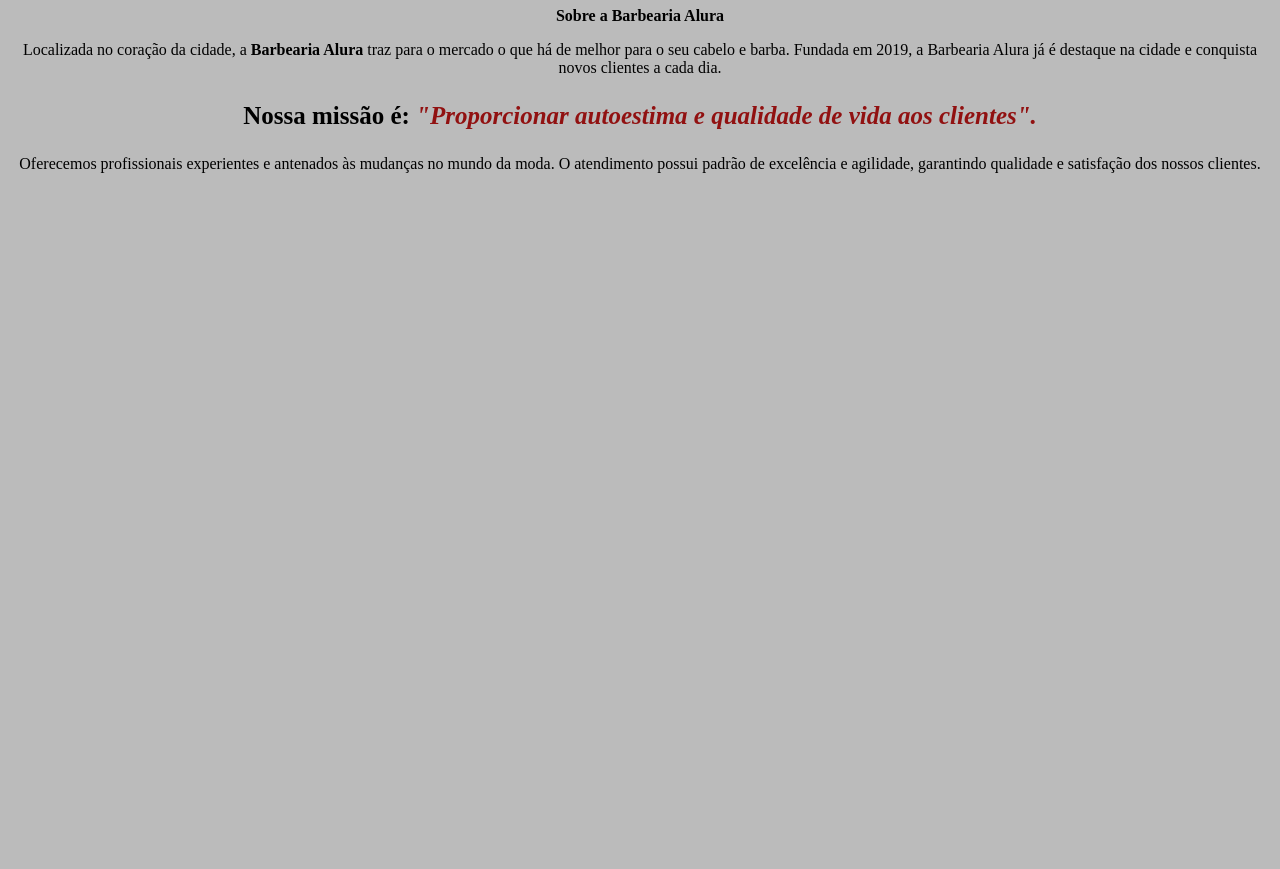
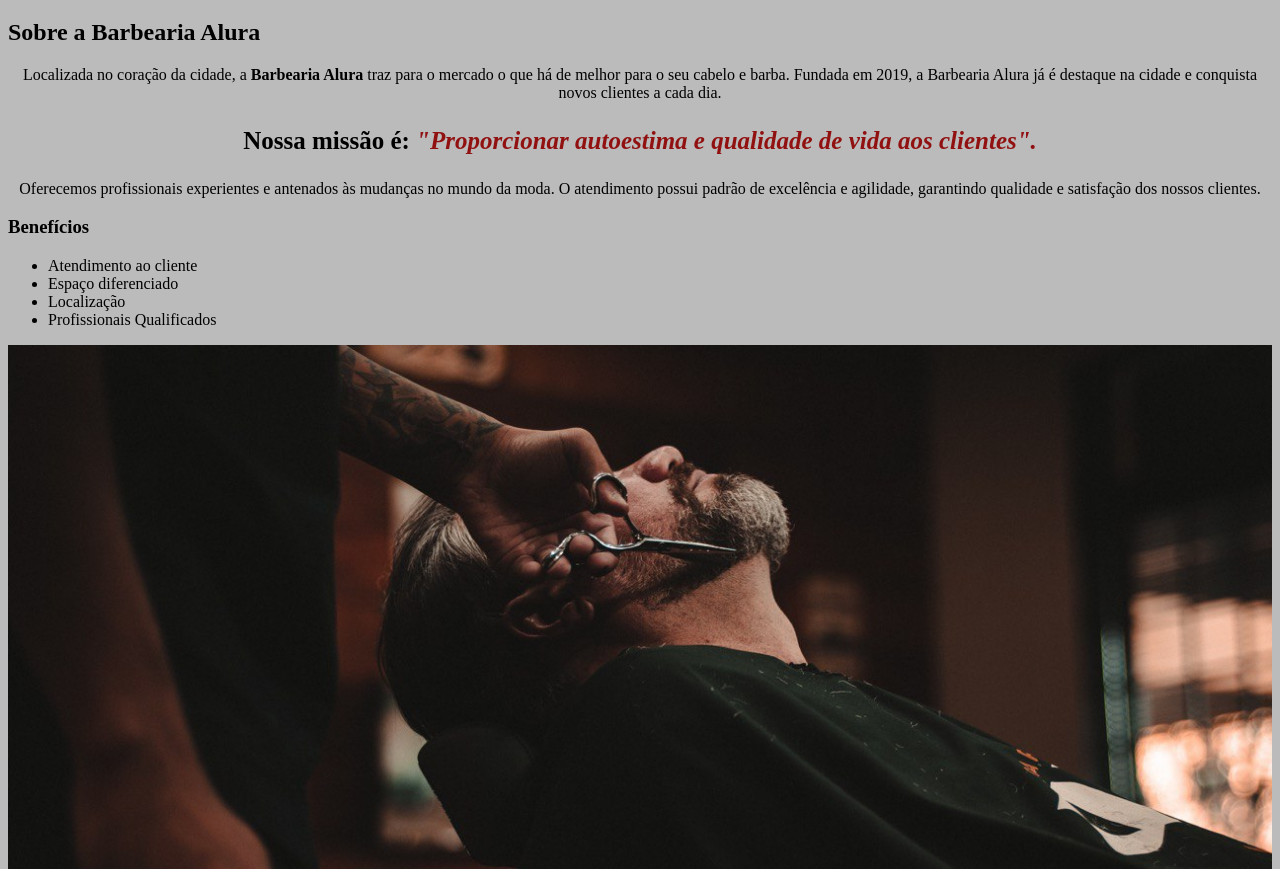
Before and after one commit to PRIh007/Programa-o1, a plain HTML site: page index.html in a window 1280 px wide. Shown: the part 559-1428 px from the top of the page. Before the commit the page ends 800 px from the top, so only its background shows below. Drawn offline with Linux system fonts and the light colour scheme.

Commit message:
05/03 :[

```diff
--- a/index.html
+++ b/index.html
@@ -7,12 +7,31 @@
     <link rel="stylesheet" href="style.css">
 </head>
 <body>
+    <header>
+        <h1 class="tilulo principal">Barbearia Alura</h1>
+    </header>
     <img src="banner.jpg" alt="Barbearia Alura">
-    <h1>Barbearia Alura</h1>
-    <p><strong>Sobre a Barbearia Alura</strong></p>
-    <p>Localizada no coração da cidade, a <strong>Barbearia Alura</strong> traz para o mercado o que há de melhor para o seu cabelo e barba. Fundada em 2019, a Barbearia Alura já é destaque na cidade e conquista novos clientes a cada dia.</p>
+
+    <div class="principal">
+    <h2 class="titulo centralizado">Sobre a Barbearia Alura</h2>
+
+    <p>Localizada no coração da cidade, a <strong>Barbearia Alura</strong> traz para o mercado o que há de melhor para o seu cabelo e barba. Fundada em 2019,
+     a Barbearia Alura já é destaque na cidade e conquista novos clientes a cada dia.</p>
     <p id="missao"><strong>Nossa missão é: <em>"Proporcionar autoestima e qualidade de vida aos clientes".</em></strong></p>
-    <p>Oferecemos profissionais experientes e antenados às mudanças no mundo da moda. O atendimento possui padrão de excelência e agilidade, garantindo qualidade e satisfação dos nossos clientes.</p>
+    <p>Oferecemos profissionais experientes e antenados às mudanças no mundo da moda. O atendimento possui padrão de excelência e agilidade,
+    garantindo qualidade e satisfação dos nossos clientes.</p>
+    </div>
+
+    <div class="beneficios">
+    <h3 class="titulo-centralizado">Benefícios</h3>
+    <ul>
+        <li class="itens">Atendimento ao cliente</li>
+        <li class="itens">Espaço diferenciado</li>
+        <li class="itens">Localização</li>
+        <li class="itens">Profissionais Qualificados</li>
+    </ul>
+    <img src="beneficios.jpg" alt="beneficios" class="img-beneficios">
+</div>
 
 </body>
 </html>
```
